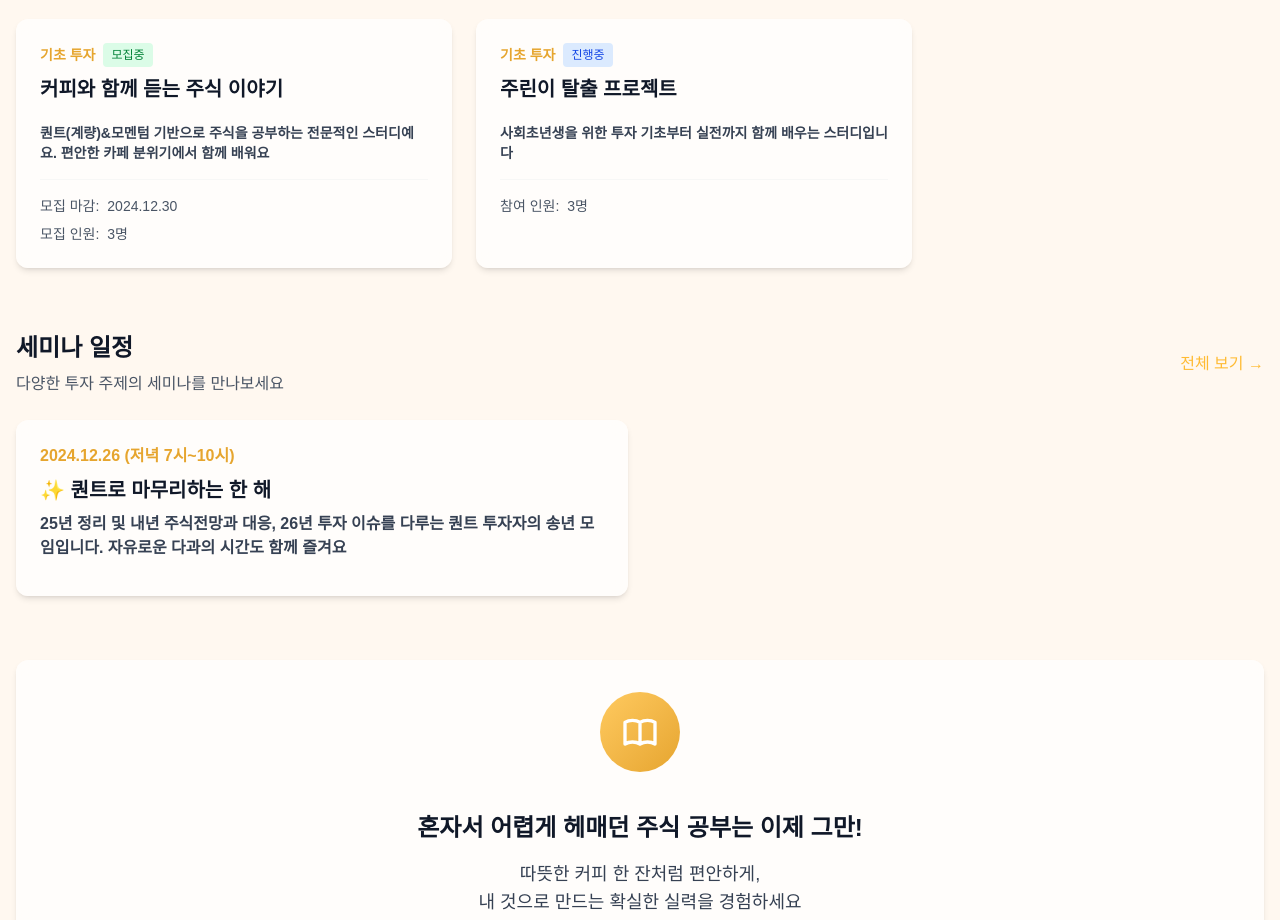
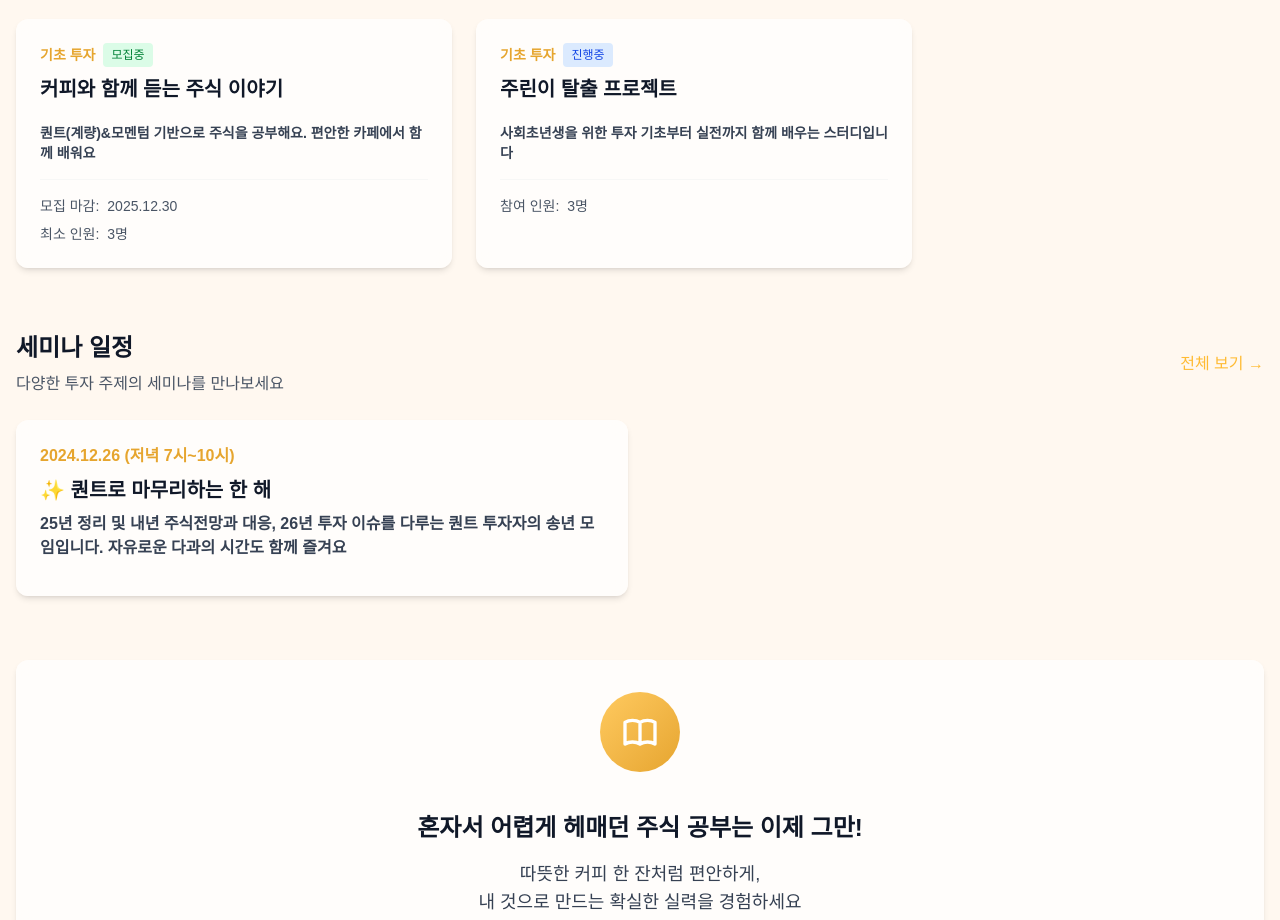
Before and after one commit to salmon131/zarf-company, a Next.js app: page /community in a window 1280 px wide. Shown: the part 1060-1980 px from the top of the page. Built offline with nearby package versions, Linux system fonts and the light colour scheme; a web font is replaced by a local one.

Commit message:
커뮤니티 스터디 모집인원 및 모집마감 날짜 수정
- 모집인원을 '최소 3명'으로 표시하도록 변경
- 모집마감 날짜를 2025.12.30으로 변경
- StudyCard 컴포넌트에 '최소 인원:' 레이블 표시 로직 추가

```diff
--- a/app/community/page.tsx
+++ b/app/community/page.tsx
@@ -148,9 +148,9 @@ export default function CommunityPage() {
               <StudyCard
                 title="커피와 함께 듣는 주식 이야기"
                 topic="기초 투자"
-                deadline="2024.12.30"
-                capacity="3명"
-                description="퀀트(계량)&모멘텀 기반으로 주식을 공부하는 전문적인 스터디예요. 편안한 카페 분위기에서 함께 배워요"
+                deadline="2025.12.30"
+                capacity="최소 3명"
+                description="퀀트(계량)&모멘텀 기반으로 주식을 공부해요. 편안한 카페에서 함께 배워요"
                 status="recruiting"
               />
             </div>
--- a/components/community/StudyCard.tsx
+++ b/components/community/StudyCard.tsx
@@ -66,14 +66,20 @@ export default function StudyCard({
             <span>{deadline}</span>
           </div>
         )}
-        {capacity && (
-          <div className="flex items-center gap-2 text-sm text-gray-600">
-            <span className="font-medium">
-              {status === "ongoing" ? "참여 인원:" : "모집 인원:"}
-            </span>
-            <span>{capacity}</span>
-          </div>
-        )}
+        {capacity && (() => {
+          const isMinimum = capacity.startsWith("최소");
+          const capacityValue = isMinimum ? capacity.replace("최소 ", "") : capacity;
+          const label = isMinimum
+            ? "최소 인원:"
+            : (status === "ongoing" ? "참여 인원:" : "모집 인원:");
+
+          return (
+            <div className="flex items-center gap-2 text-sm text-gray-600">
+              <span className="font-medium">{label}</span>
+              <span>{capacityValue}</span>
+            </div>
+          );
+        })()}
       </div>
     </Card>
   );
```
